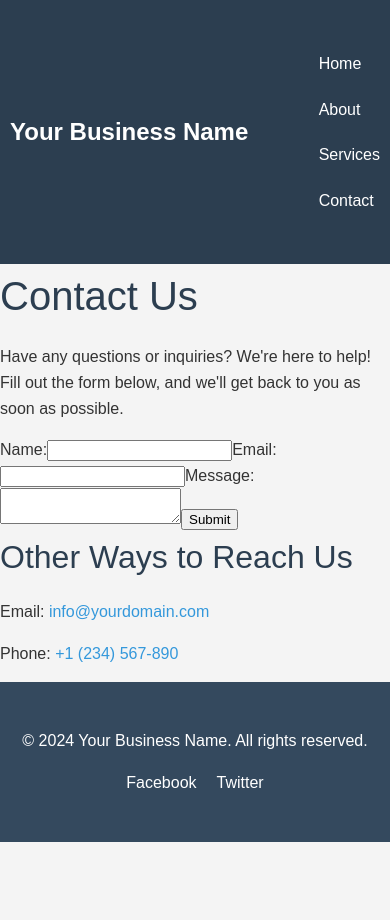
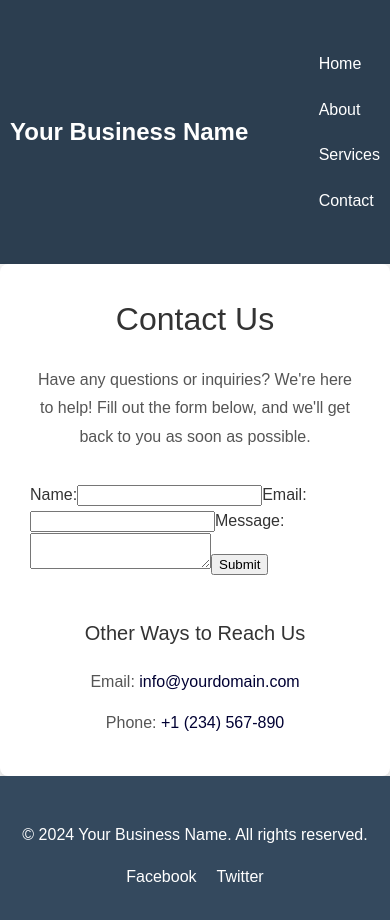
Before and after one commit to CustomCraft-Software-LLC/Website_SM, a Gatsby site: page /contact in a window 390 px wide. Before the commit the page ends 844 px from the top, so only its background shows below. Built offline with nearby package versions, Linux system fonts and the light colour scheme; Gatsby itself is replaced by a stand-in of ours.

Commit message:
css build

```diff
--- a/src/pages/404.js
+++ b/src/pages/404.js
@@ -1,6 +1,7 @@
 import React from "react";
 import SEO from "../components/SEO";
 import Layout from "../components/Layout";
+import "../styles/404.css";
 
 const NotFoundPage = () => (
   <Layout>
--- a/src/pages/contact.js
+++ b/src/pages/contact.js
@@ -2,6 +2,7 @@ import React from "react";
 import SEO from "../components/SEO";
 import Layout from "../components/Layout";
 import ContactForm from "../components/ContactForm";
+import "../styles/contact.css";
 
 const Contact = () => (
   <Layout>
@@ -12,18 +13,18 @@ const Contact = () => (
       key="contact us, inquiries, business, your business name"
     />
 
-    <section>
-      <h1>Contact Us</h1>
-      <p>
+    <section className="contact-section">
+      <h1 className="contact-title">Contact Us</h1>
+      <p className="contact-text">
         Have any questions or inquiries? We're here to help! Fill out the form below,
         and we'll get back to you as soon as possible.
       </p>
 
       <ContactForm />
 
-      <h2>Other Ways to Reach Us</h2>
-      <p>Email: <a href="mailto:info@yourdomain.com">info@yourdomain.com</a></p>
-      <p>Phone: <a href="tel:+1234567890">+1 (234) 567-890</a></p>
+      <h2 className="contact-subtitle">Other Ways to Reach Us</h2>
+      <p className="contact-info">Email: <a href="mailto:info@yourdomain.com">info@yourdomain.com</a></p>
+      <p className="contact-info">Phone: <a href="tel:+1234567890">+1 (234) 567-890</a></p>
     </section>
   </Layout>
 );
--- a/src/pages/services.js
+++ b/src/pages/services.js
@@ -1,6 +1,7 @@
 import React from "react";
 import SEO from "../components/SEO";
 import Layout from "../components/Layout";
+import "../styles/services.css";
 
 const Services = () => (
   <Layout>
--- /dev/null
+++ b/src/styles/contact.css
@@ -0,0 +1,69 @@
+.contact-section {
+    padding: 50px;
+    background-color: #ffffff;
+    border-radius: 8px;
+    margin: 0 auto;
+    max-width: 800px;
+    box-shadow: 0 4px 8px rgba(0, 0, 0, 0.1);
+}
+
+.contact-title {
+    font-size: 2.5rem;
+    color: #333;
+    text-align: center;
+    margin-bottom: 20px;
+}
+
+.contact-text {
+    font-size: 1.125rem;
+    line-height: 1.8;
+    color: #555;
+    margin-bottom: 30px;
+    text-align: center;
+}
+
+.contact-subtitle {
+    font-size: 1.5rem;
+    color: #333;
+    margin-top: 40px;
+    margin-bottom: 20px;
+    text-align: center;
+}
+
+.contact-info {
+    font-size: 1.125rem;
+    color: #555;
+    margin-bottom: 10px;
+    text-align: center;
+}
+
+.contact-info a {
+    color: #003;
+    text-decoration: none;
+}
+
+.contact-info a:hover {
+    text-decoration: underline;
+}
+
+@media (max-width: 768px) {
+    .contact-section {
+      padding: 30px;
+    }
+
+    .contact-title {
+      font-size: 2rem;
+    }
+
+    .contact-text {
+      font-size: 1rem;
+    }
+
+    .contact-subtitle {
+      font-size: 1.25rem;
+    }
+
+    .contact-info {
+      font-size: 1rem;
+    }
+}
```
Also changed, not shown: src/pages/about.js (+5 -4 lines), src/pages/license.js (+5 -4 lines), src/styles/about.css (added, +40 -0 lines), src/styles/license.css (added, +47 -0 lines), src/styles/404.css (added).
